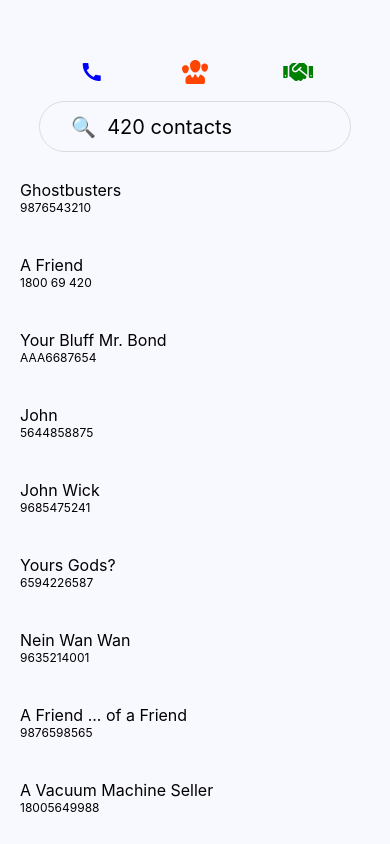
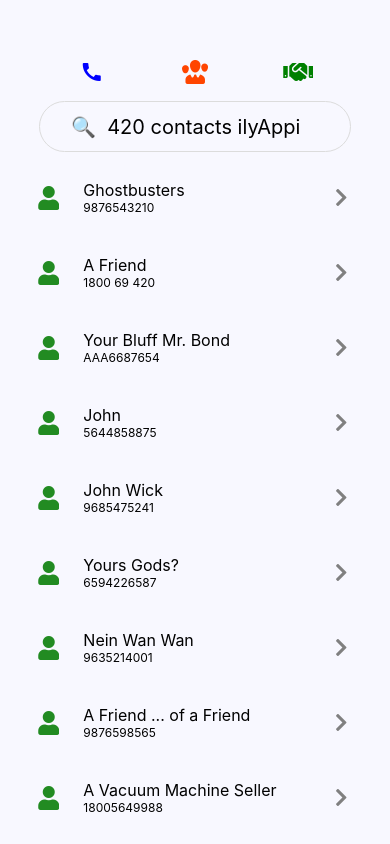
Before and after one commit to UzmanQaisar/callamari, a React Native app: screen / in a window 390 px wide. Built offline with nearby package versions, Linux system fonts and the light colour scheme.

Commit message:
improvs whatever

```diff
--- a/App.js
+++ b/App.js
@@ -145,7 +145,7 @@ function App() {
               fontSize: 20,
               width: "80%",
             }}
-            placeholder={`🔍  ${totalContacts} contacts`}
+            placeholder={`🔍  ${totalContacts} contacts ilyAppi`}
             onChangeText={handleSearchCallList}
           ></TextInput>
         </View>
@@ -167,22 +167,35 @@ function App() {
               style={{
                 padding: 20,
                 backgroundColor: "ghostwhite",
+                flexDirection: "row",
               }}
             >
-              <Text
-                style={{
-                  fontSize: 16,
-                }}
-              >
-                {item.name}{" "}
-              </Text>
-              <Text
-                style={{
-                  fontSize: 12,
-                }}
-              >
-                {item.number}{" "}
-              </Text>
+              <View style={{ flex: 2, justifyContent: "center", alignItems: "center"}}>
+                <TouchableOpacity>
+                  <Icon
+                    name="user"
+                    type="font-awesome-5"
+                    size={24}
+                    color="forestgreen"
+                    solid
+                  />
+                </TouchableOpacity>
+              </View>
+              <View style={{ flex: 8, paddingLeft: 6 }}>
+                <Text style={{ fontSize: 16 }}>{item.name} </Text>
+                <Text style={{ fontSize: 12 }}>{item.number} </Text>
+              </View>
+              <View style={{ flex: 2, justifyContent: "center", alignItems: "center"}}>
+                <TouchableOpacity>
+                  <Icon
+                    name="chevron-right"
+                    type="font-awesome-5"
+                    size={20}
+                    color="grey"
+                    solid
+                  />
+                </TouchableOpacity>
+              </View>
             </View>
           ))}
         </ScrollView>
```
